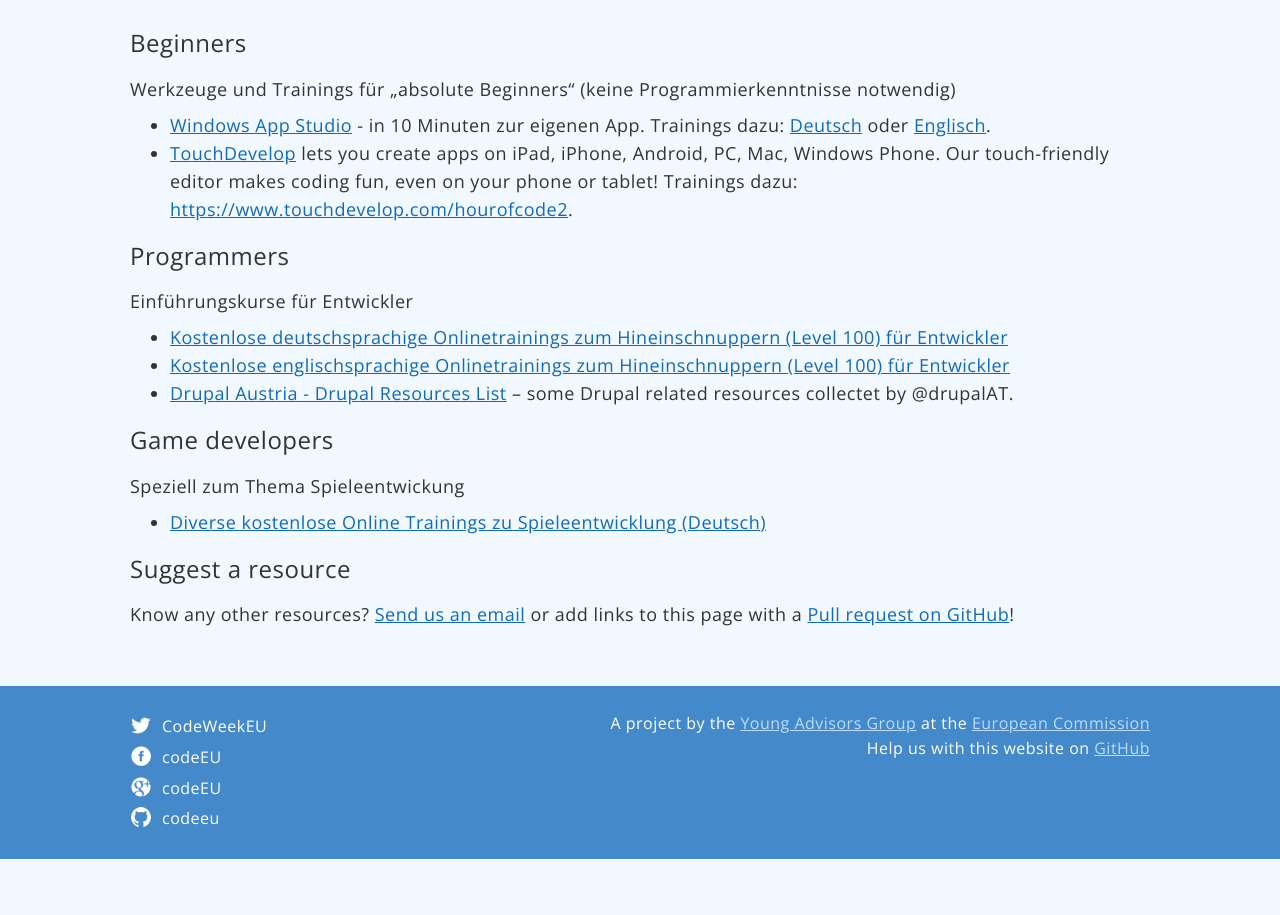
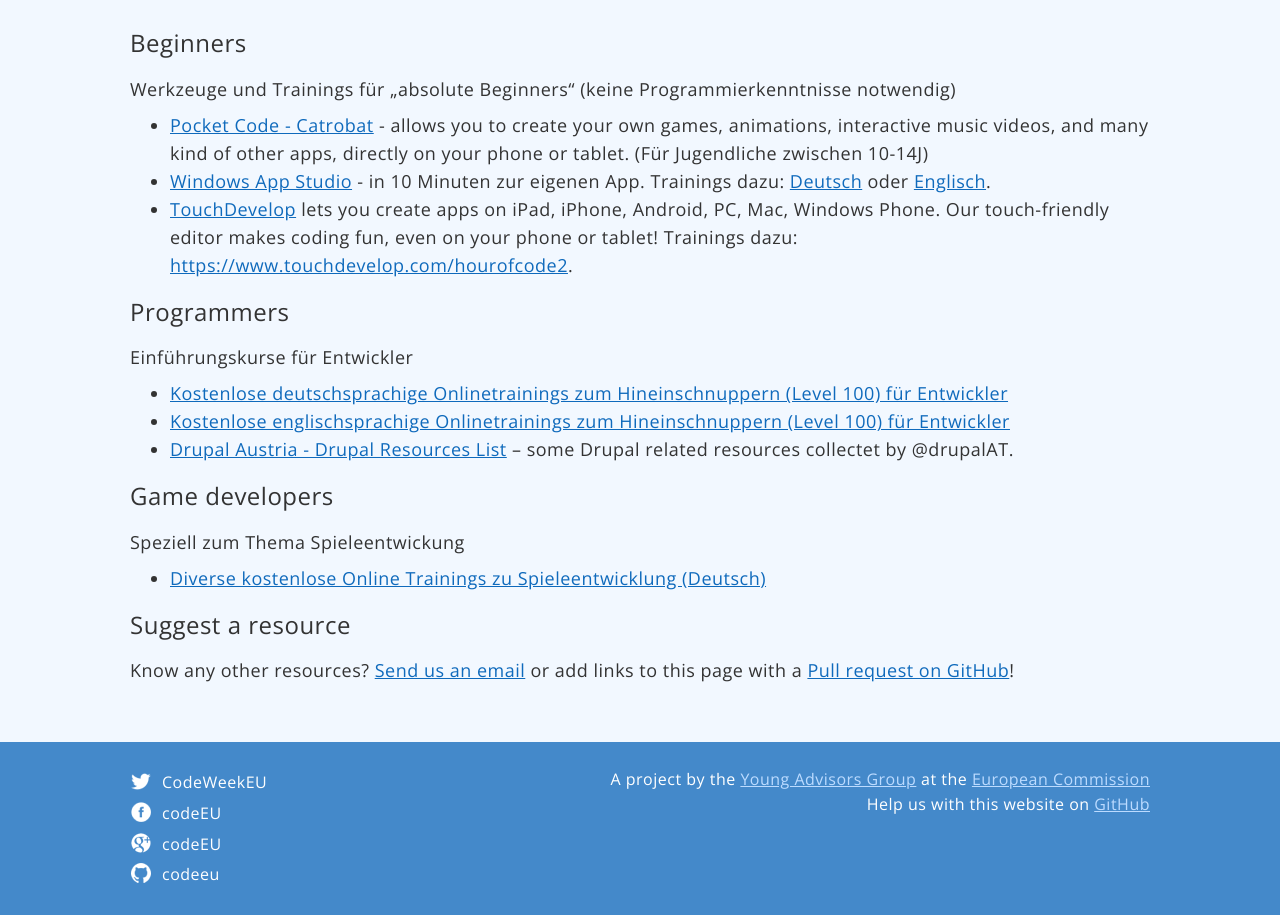
Before and after one commit to codeeu/codeeu.github.io, a Jekyll site: the page built from resources/austria/index.html, in a window 1280 px wide, cut to the strip 167-1082 px from the top of the page. Built offline with Jekyll 4.4.1, drawn with Linux system fonts in a browser that asks for light colours; nearby versions of some CDN libraries; Markdown is read by kramdown in place of the engine named in the settings; before the commit the page ends 1026 px from its top, so only the background shows below that.

Commit message:
Added resource catrobat/pocketcode

```diff
--- a/resources/austria/index.html
+++ b/resources/austria/index.html
@@ -8,6 +8,9 @@
   <p>Werkzeuge und Trainings für „absolute Beginners“ (keine Programmierkenntnisse notwendig)</p>
 
   <ul>
+    <li>
+      <a href="http://catrobat.org">Pocket Code - Catrobat</a> - allows you to create your own games, animations, interactive music videos, and many kind of other apps, directly on your phone or tablet. (Für Jugendliche zwischen 10-14J)
+    </li>
     <li>
       <a href="http://appstudio.windows.com/">Windows App Studio</a> - in 10 Minuten zur eigenen App.
       Trainings dazu:
```
